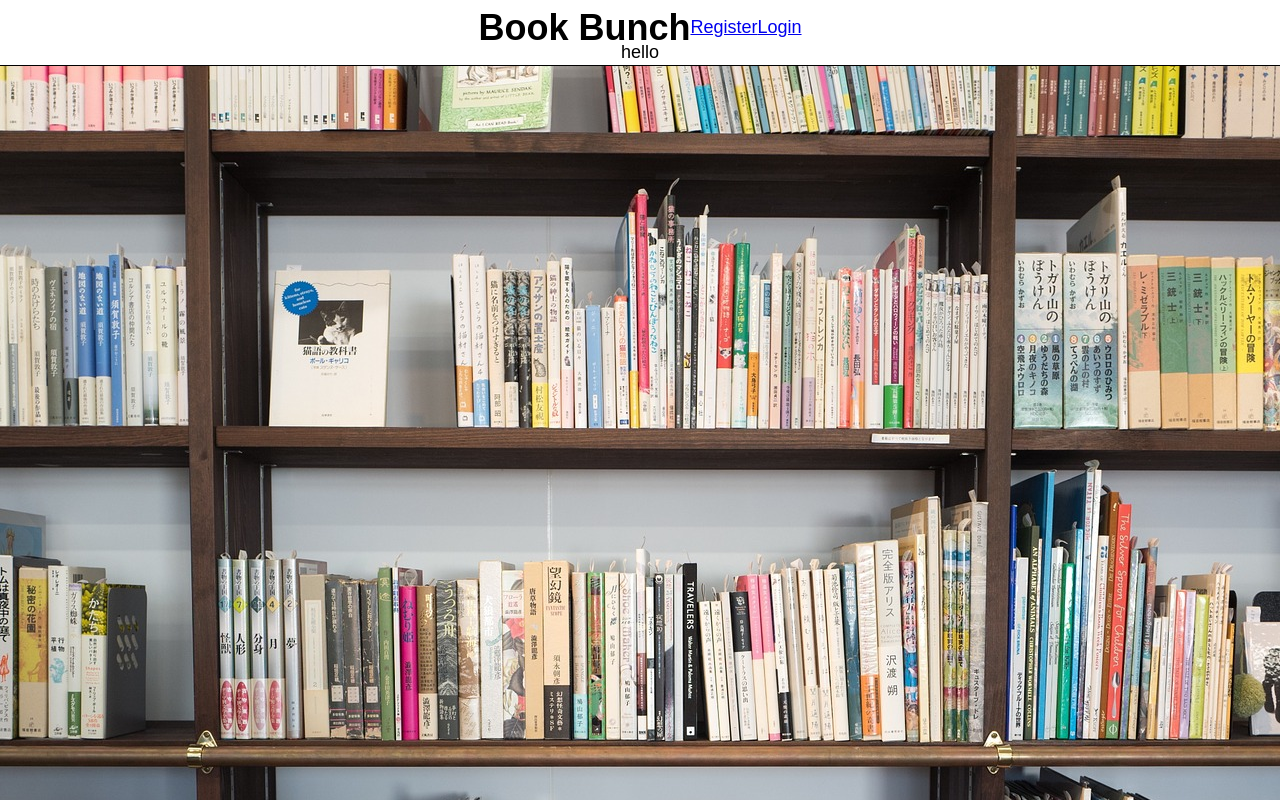
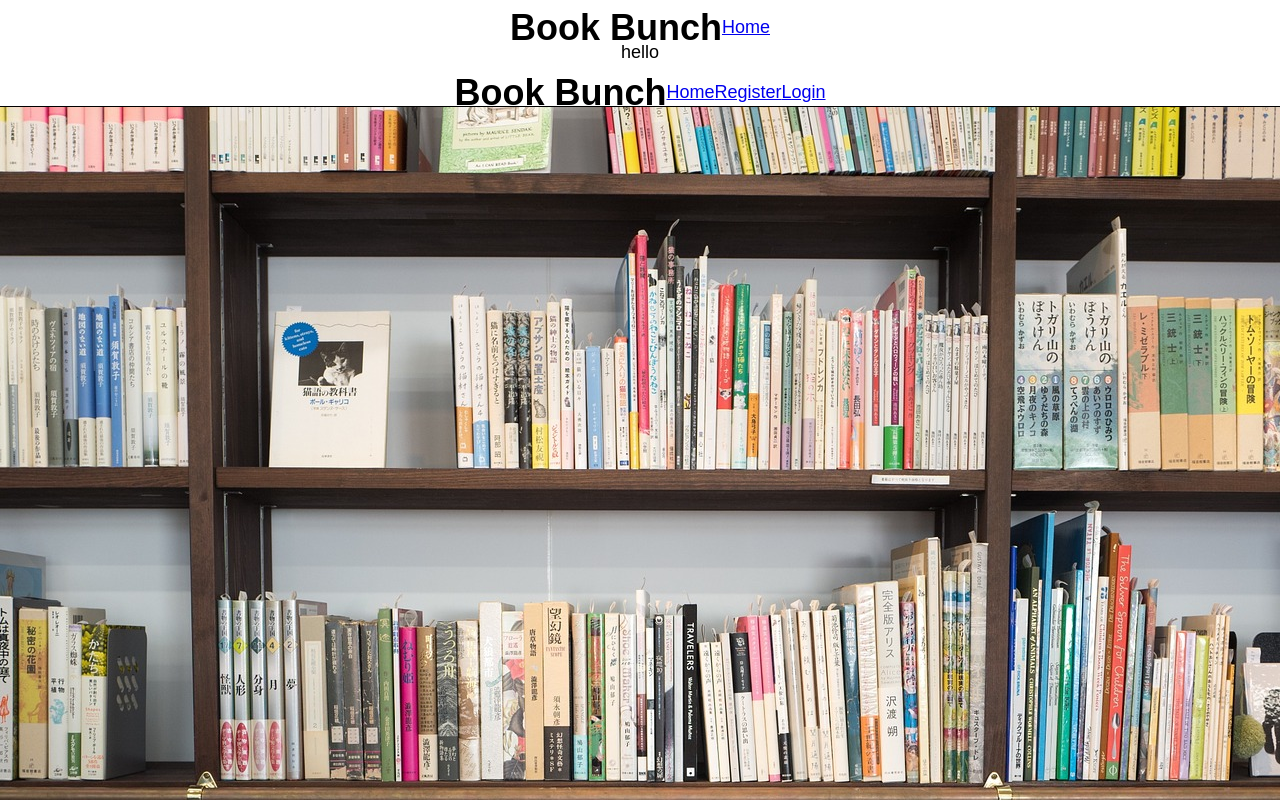
Before and after one commit to llouison/Project_03_Book_Bunch, a React (Create React App) app in the folder client/: page / in a window 1280 px wide. Shown: the top 800 px of the page. Built offline with nearby package versions, Linux system fonts and the light colour scheme; no server answers.

Commit message:
imported header component

```diff
--- a/client/src/components/Index.jsx
+++ b/client/src/components/Index.jsx
@@ -1,10 +1,11 @@
 import React, { Component } from 'react';
+import Header from './partials/Header';
 
 class Index extends Component {
   render() {
     return (
-
     <div>
+      <Header path1='/register' link1='Register' path2='/login' link2='Login'/>
       <div className = "hero">
         <img src={require('../images/books.jpg')}alt="books on shelves" />
         <h3>About Book Bunch</h3>
--- a/client/src/components/Login.jsx
+++ b/client/src/components/Login.jsx
@@ -1,4 +1,5 @@
 import React, { Component } from 'react';
+import Header from './partials/Header';
 
 /* setting the initial state of inputs and binding the methods to the component */
 class Login extends Component {
@@ -14,14 +15,14 @@ class Login extends Component {
 
     /* the handle change methods change the input value as the user types */
     handleInputUserNameChange(event) {
-        console.log('change username');
+        // console.log('change username');
         this.setState({
         inputUsernameValue: event.target.value
         });
     }
 
     handleInputPasswordChange(event) {
-        console.log('change password');
+        // console.log('change password');
         this.setState({
         inputPasswordValue: event.target.value
         });
@@ -30,6 +31,8 @@ class Login extends Component {
 
   render() {
     return (
+      <div>
+        <Header path1='/register' link1='Register' path2='/login' link2='Login'/>
         <form
           className="login_form"
           onSubmit={this.props.handleLoginSubmit}
@@ -52,6 +55,7 @@ class Login extends Component {
 
           <button>Login</button>
         </form>
+      </div>
     );
   }
 }
--- a/client/src/components/RegistrationForm.jsx
+++ b/client/src/components/RegistrationForm.jsx
@@ -1,4 +1,5 @@
 import React, { Component } from 'react';
+import Header from './partials/Header';
 
 class RegistrationForm extends Component {
     constructor(props) {
@@ -37,6 +38,8 @@ class RegistrationForm extends Component {
 
   render() {
     return (
+      <div>
+        <Header path1='/register' link1='Register' path2='/login' link2='Login'/>
         <form
           className="registration-form"
           onSubmit={this.props.handleRegistrationSubmit}
@@ -68,6 +71,7 @@ class RegistrationForm extends Component {
 
           <button>Register</button>
         </form>
+      </div>
     );
   }
 }
--- a/client/src/components/UserDash.jsx
+++ b/client/src/components/UserDash.jsx
@@ -1,9 +1,11 @@
 import React, { Component } from 'react';
+import Header from './partials/Header';
 
 class UserDash extends Component {
   render() {
     return (
       <div>
+        <Header path1='/search' link1='Search' path2='/logout' link2='Logout'/>
         {/*<p>User Id: {this.props.user}.</p>*/}
         <p>User: {this.props.user}</p>
         <div className='shelf' id='read_books'>
--- a/client/src/components/partials/Header.jsx
+++ b/client/src/components/partials/Header.jsx
@@ -6,8 +6,9 @@ class Header extends Component {
     return (
       <header>
         <h1 className='logo'>Book Bunch</h1>
-        <Link to="/register">Register</Link>
-        <Link to="/login">Login</Link>
+        <Link to="/">Home</Link>
+        <Link to={this.props.path1}>{this.props.link1}</Link>
+        <Link to={this.props.path2}>{this.props.link2}</Link>
       </header>
     );
   }
```
Lines whose indentation alone changed are shown as unchanged.
